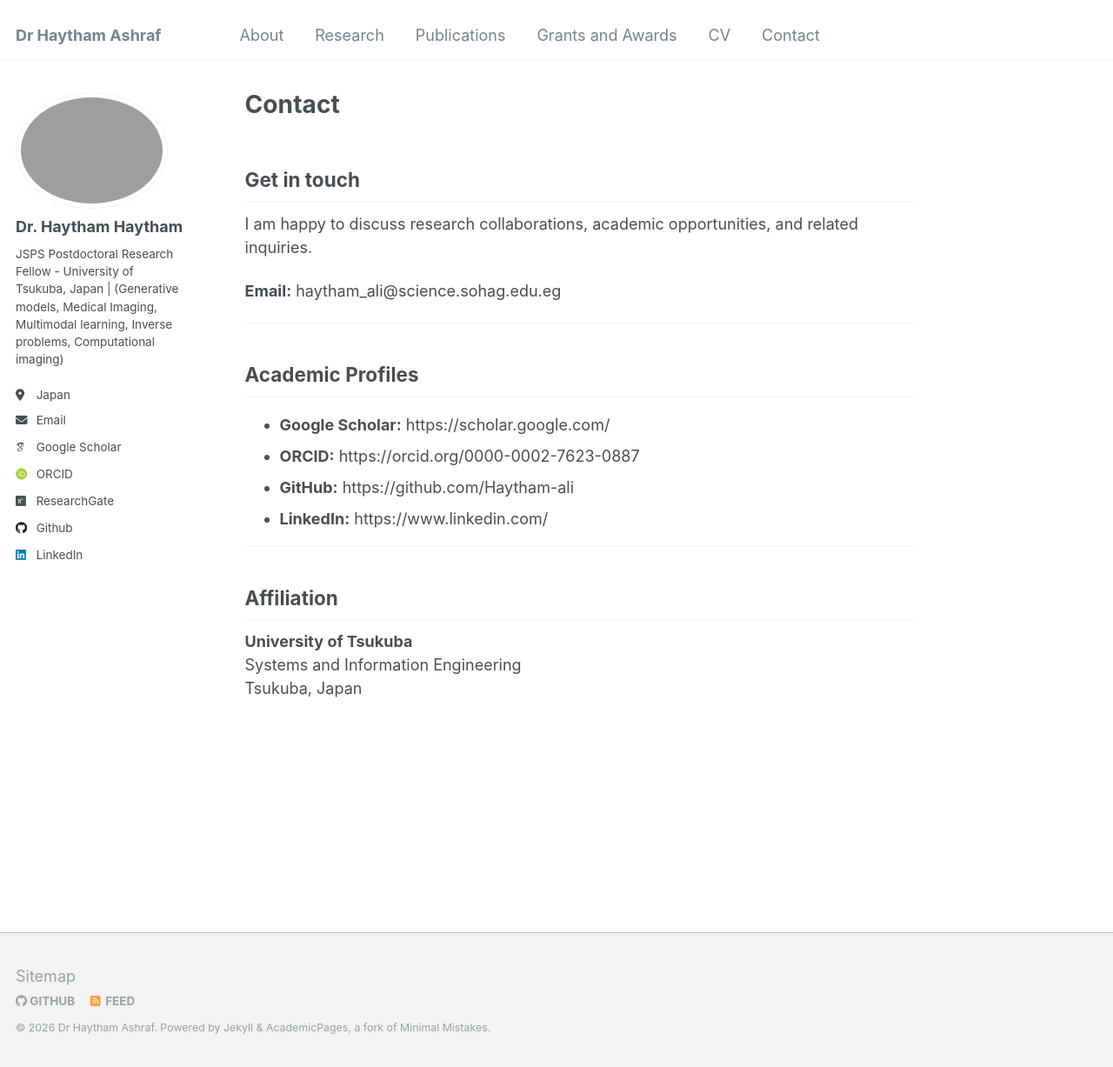
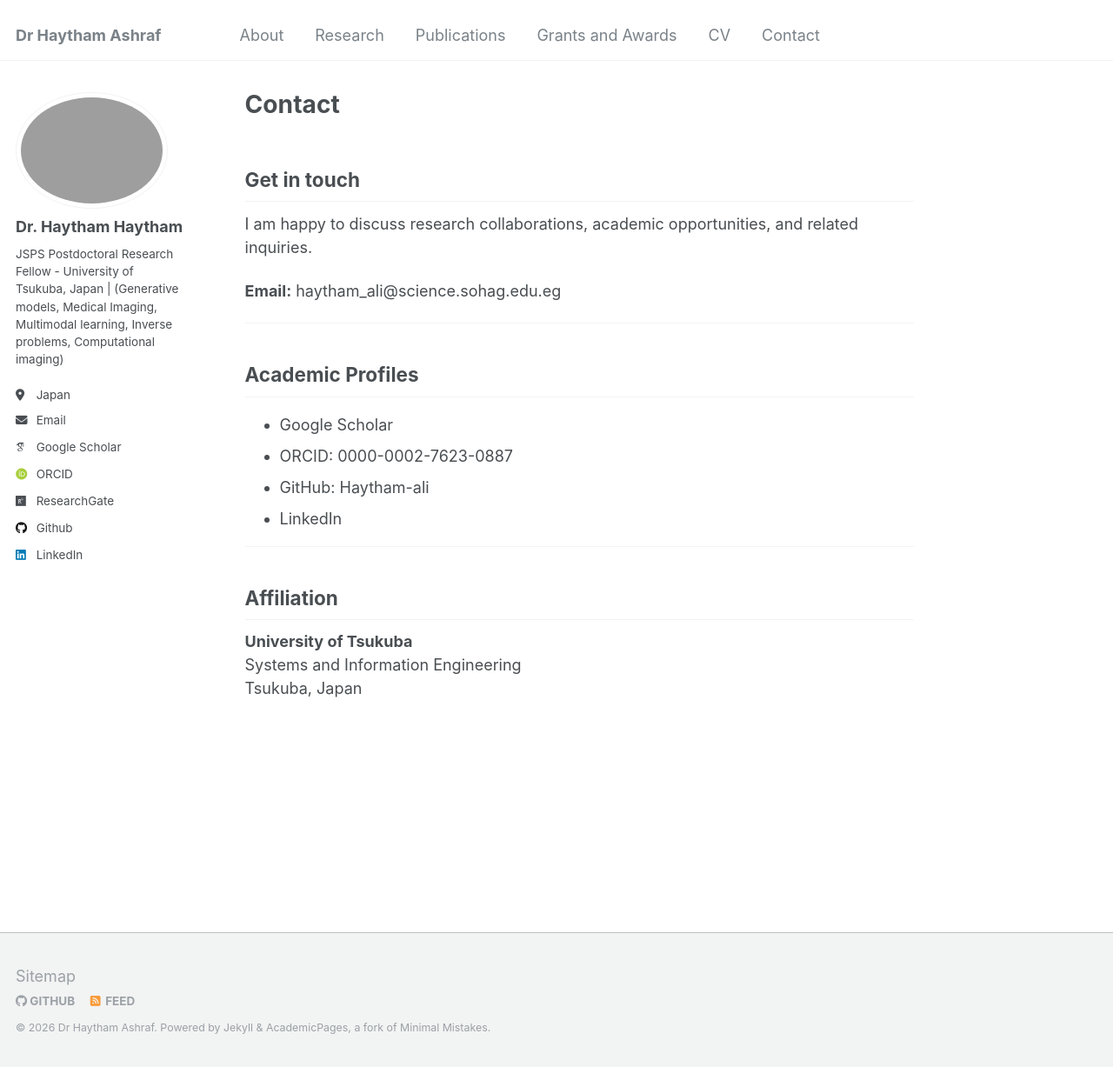
Before and after one commit to Haytham-ali/haytham-ashraf.github.io, a Jekyll site: the page built from _pages/contact.md, in a window 1280 px wide and 1227 px high. Shown: the whole window at 87% size. Built offline with Jekyll 4.4.1, drawn with Linux system fonts in a browser that asks for light colours; some web fonts are replaced.

Commit message:
Update contact.md

```diff
--- a/_pages/contact.md
+++ b/_pages/contact.md
@@ -15,10 +15,10 @@ I am happy to discuss research collaborations, academic opportunities, and relat
 
 ## Academic Profiles
 
-- **Google Scholar:** https://scholar.google.com/
-- **ORCID:** https://orcid.org/0000-0002-7623-0887
-- **GitHub:** https://github.com/Haytham-ali
-- **LinkedIn:** https://www.linkedin.com/
+- Google Scholar
+- ORCID: 0000-0002-7623-0887
+- GitHub: Haytham-ali
+- LinkedIn
 
 ---
 
```
